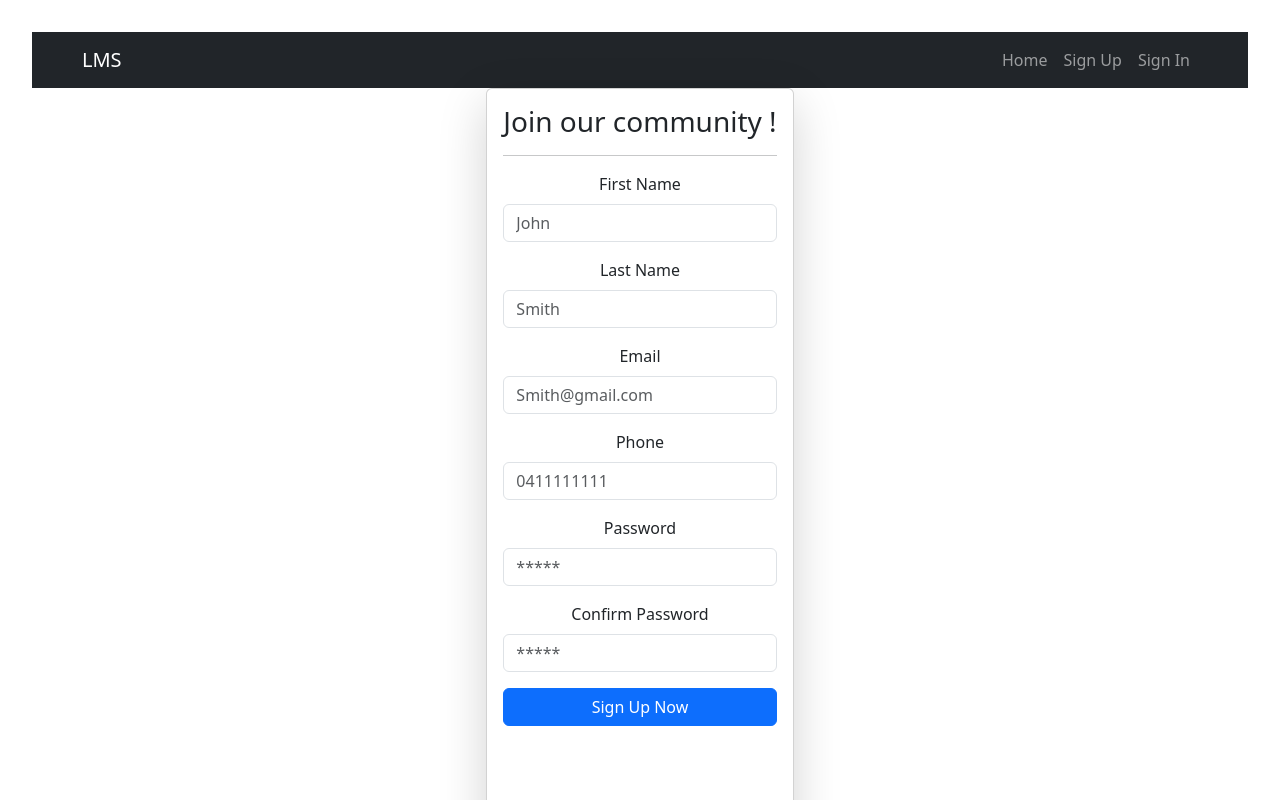
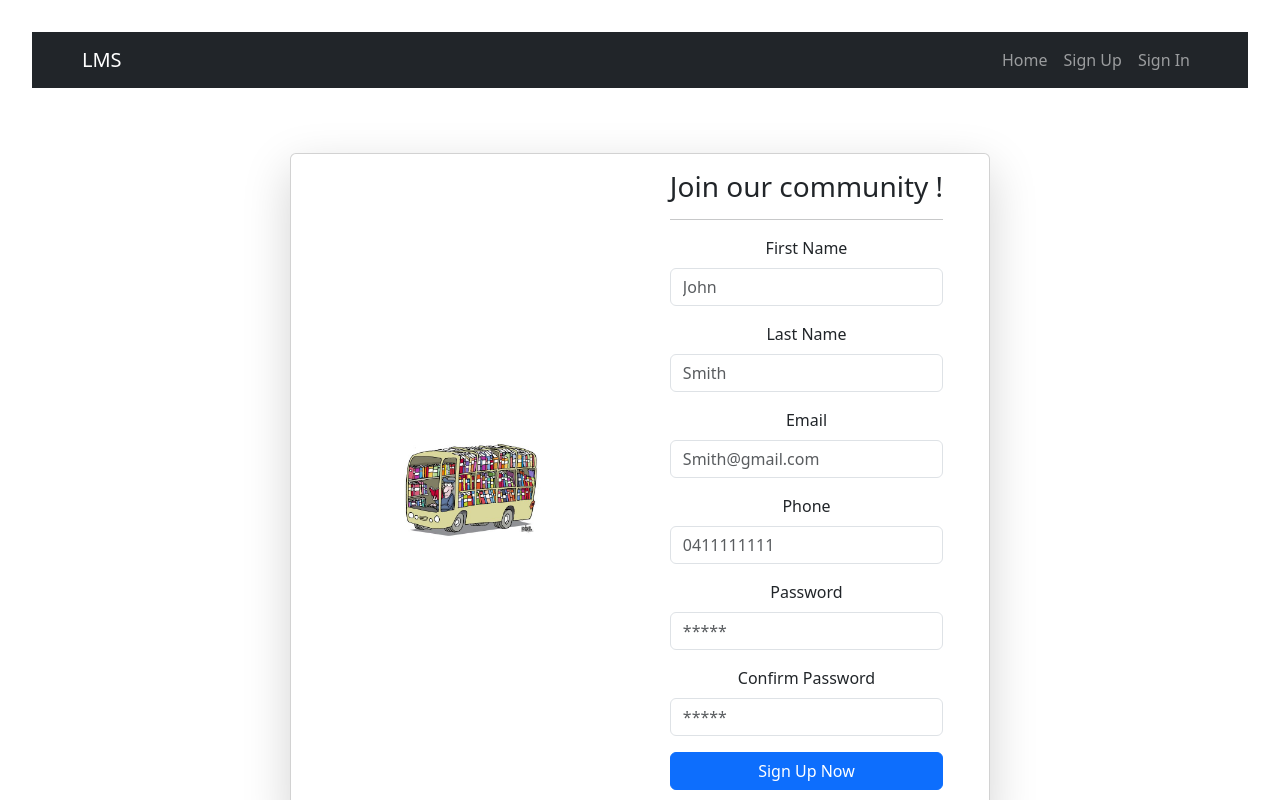
Before and after one commit to ayeanuska/LMS-FE, a React (Vite) app: page /signup in a window 1280 px wide. Shown: the top 800 px of the page. Built offline with nearby package versions, Linux system fonts and the light colour scheme; no server answers.

Commit message:
sign up page styling

```diff
--- a/src/Pages/auth/SignUpPage.jsx
+++ b/src/Pages/auth/SignUpPage.jsx
@@ -1,14 +1,36 @@
 import React from "react";
 import UserSignUpForm from "../../components/forms/UserSignUpForm";
+import signUpImage from "../../assets/SignUpPage.jpg"; // Import the image
 
 const SignUpPage = () => {
   return (
     <div
-      className="d-flex justify-content-center align-items-centre"
-      style={{ minHeight: " 100vh" }}
+      className="d-flex justify-content-center align-items-center"
+      style={{ minHeight: "100vh" }}
     >
-      <div className="card p-3 shadow-lg" style={{ width: "45opx" }}>
-        <UserSignUpForm />
+      <div
+        className="card p-3 shadow-lg"
+        style={{ width: "700px", display: "flex", flexDirection: "row" }}
+      >
+        {/* Image on the left */}
+        <div
+          className="d-flex justify-content-center align-items-center"
+          style={{ width: "60%" }}
+        >
+          <img
+            src={signUpImage}
+            alt="Sign Up"
+            style={{ width: "150px", height: "auto" }}
+          />
+        </div>
+
+        {/* Form on the right */}
+        <div
+          className="d-flex justify-content-center align-items-center"
+          style={{ width: "60%" }}
+        >
+          <UserSignUpForm />
+        </div>
       </div>
     </div>
   );
```
Also changed, not shown: src/assets/SignUpPage.jpg (added).
